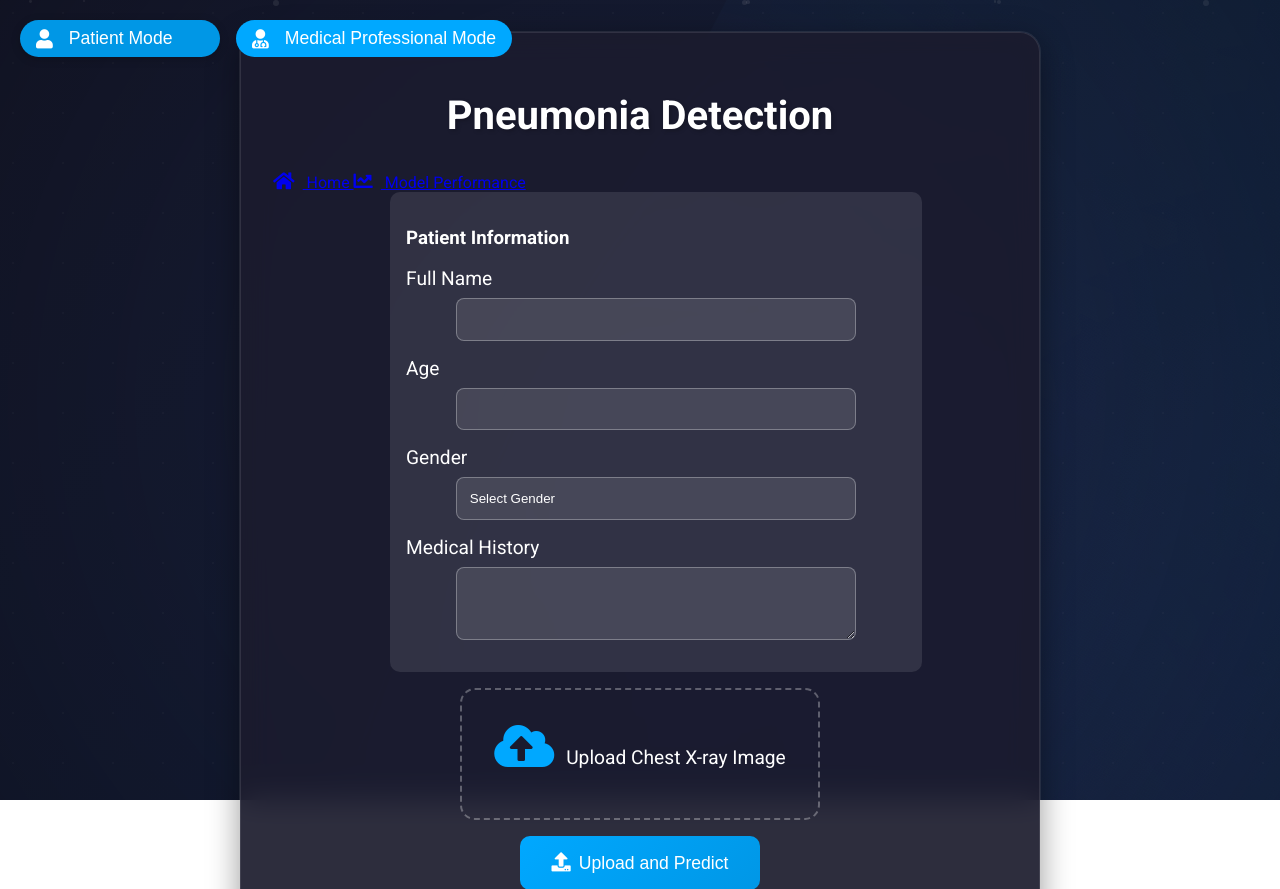
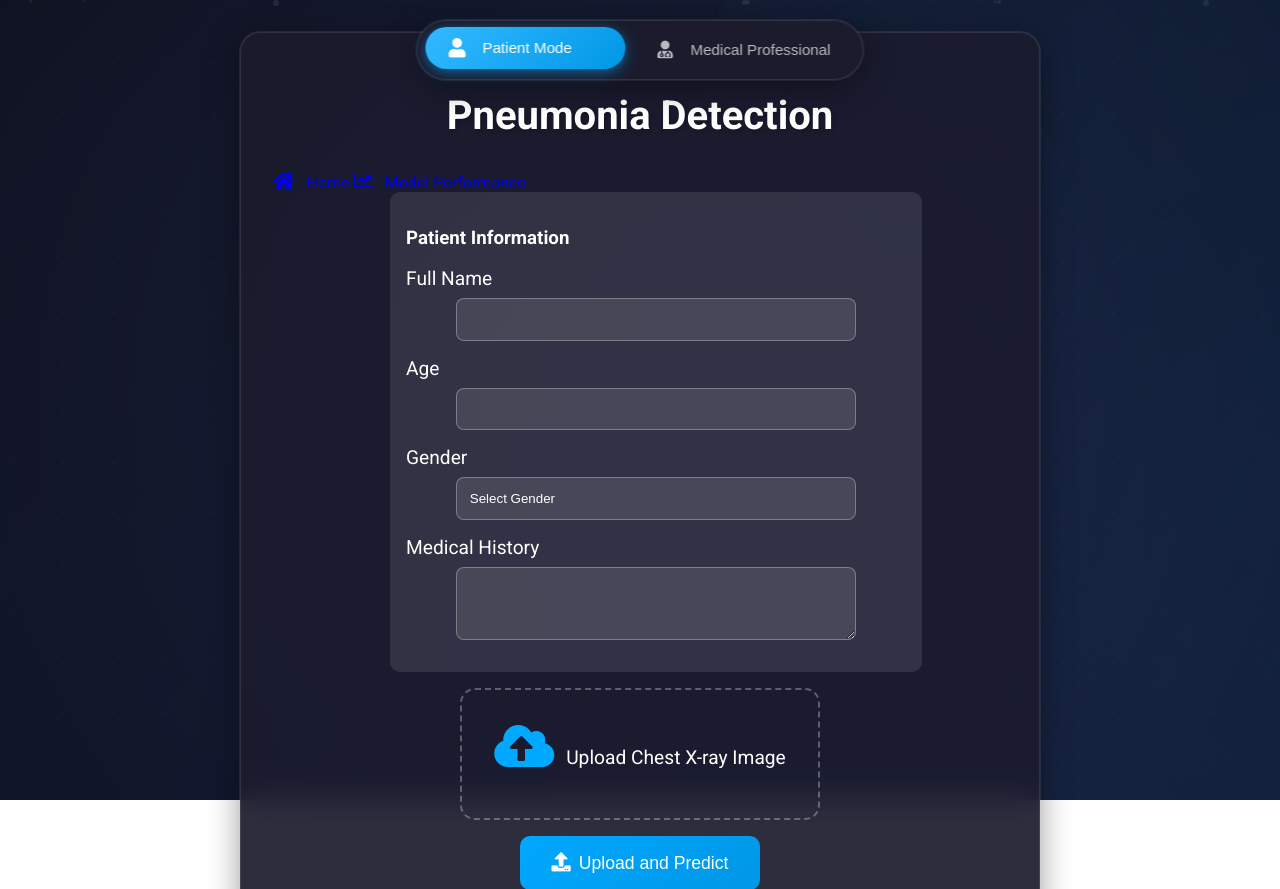
Before and after one commit to Fayzankhan/mini-project, a Flask app: page / in a window 1280 px wide. Shown: the top 889 px of the page. Run offline with Flask 2, Linux system fonts and the light colour scheme.

Commit message:
Improve mode selector design - centered, professional glassmorphism style with better mobile responsiveness

```diff
--- a/templates/index.html
+++ b/templates/index.html
@@ -927,32 +944,75 @@
             }
         }
 
-        /* Mode Selector */
+        /* Mode Selector - Professional Design */
         .mode-selector {
             position: fixed;
             top: 20px;
-            left: 20px;
+            left: 50%;
+            transform: translateX(-50%);
             z-index: 1000;
             display: flex;
-            gap: 1rem;
+            gap: 0.5rem;
+            background: rgba(28, 28, 45, 0.95);
+            backdrop-filter: blur(15px) saturate(180%);
+            padding: 0.5rem;
+            border-radius: 50px;
+            box-shadow: 0 8px 32px rgba(0, 0, 0, 0.4),
+                        0 0 0 1px rgba(255, 255, 255, 0.1);
+            border: 1px solid rgba(255, 255, 255, 0.1);
         }
 
         .mode-btn {
-            background: var(--primary-color);
+            background: transparent;
             border: none;
-            border-radius: 20px;
-            padding: 0.5rem 1rem;
+            border-radius: 25px;
+            padding: 0.75rem 1.5rem;
+            color: rgba(255, 255, 255, 0.7);
+            cursor: pointer;
+            display: flex;
+            align-items: center;
+            gap: 0.6rem;
+            transition: all 0.3s cubic-bezier(0.4, 0, 0.2, 1);
+            font-size: 0.95rem;
+            font-weight: 500;
+            position: relative;
+            white-space: nowrap;
+        }
+
+        .mode-btn i {
+            font-size: 1.1rem;
+            transition: all 0.3s ease;
+        }
+
+        .mode-btn:hover {
+            color: rgba(255, 255, 255, 0.9);
+            background: rgba(255, 255, 255, 0.05);
+            transform: translateY(-1px);
+        }
+
+        .mode-btn.active {
+            background: linear-gradient(135deg, #00a8ff, #0097e6);
             color: white;
-            cursor: pointer;
-            display: flex;
-            align-items: center;
-            gap: 0.5rem;
-            transition: all 0.3s ease;
-        }
-
-        .mode-btn.active {
-            background: var(--secondary-color);
-            box-shadow: 0 2px 10px rgba(0, 0, 0, 0.2);
+            box-shadow: 0 4px 15px rgba(0, 168, 255, 0.4),
+                        0 2px 8px rgba(0, 168, 255, 0.2);
+            transform: translateY(-2px);
+        }
+
+        .mode-btn.active i {
+            color: white;
+            transform: scale(1.1);
+        }
+
+        .mode-btn.active::before {
+            content: '';
+            position: absolute;
+            top: 0;
+            left: 0;
+            right: 0;
+            bottom: 0;
+            border-radius: 25px;
+            background: linear-gradient(135deg, rgba(255, 255, 255, 0.2), rgba(255, 255, 255, 0));
+            pointer-events: none;
         }
 
         /* Medical Professional Features */
@@ -1821,10 +1881,12 @@
 <body>
     <div class="mode-selector">
         <button class="mode-btn active" id="patientMode">
-            <i class="fas fa-user"></i>Patient Mode
+            <i class="fas fa-user"></i>
+            <span>Patient Mode</span>
         </button>
         <button class="mode-btn" id="medicalMode">
-            <i class="fas fa-user-md"></i>Medical Professional Mode
+            <i class="fas fa-user-md"></i>
+            <span>Medical Professional</span>
         </button>
     </div>
 
```
Also changed, not shown: other parts of templates/index.html (+23 -6 lines).
